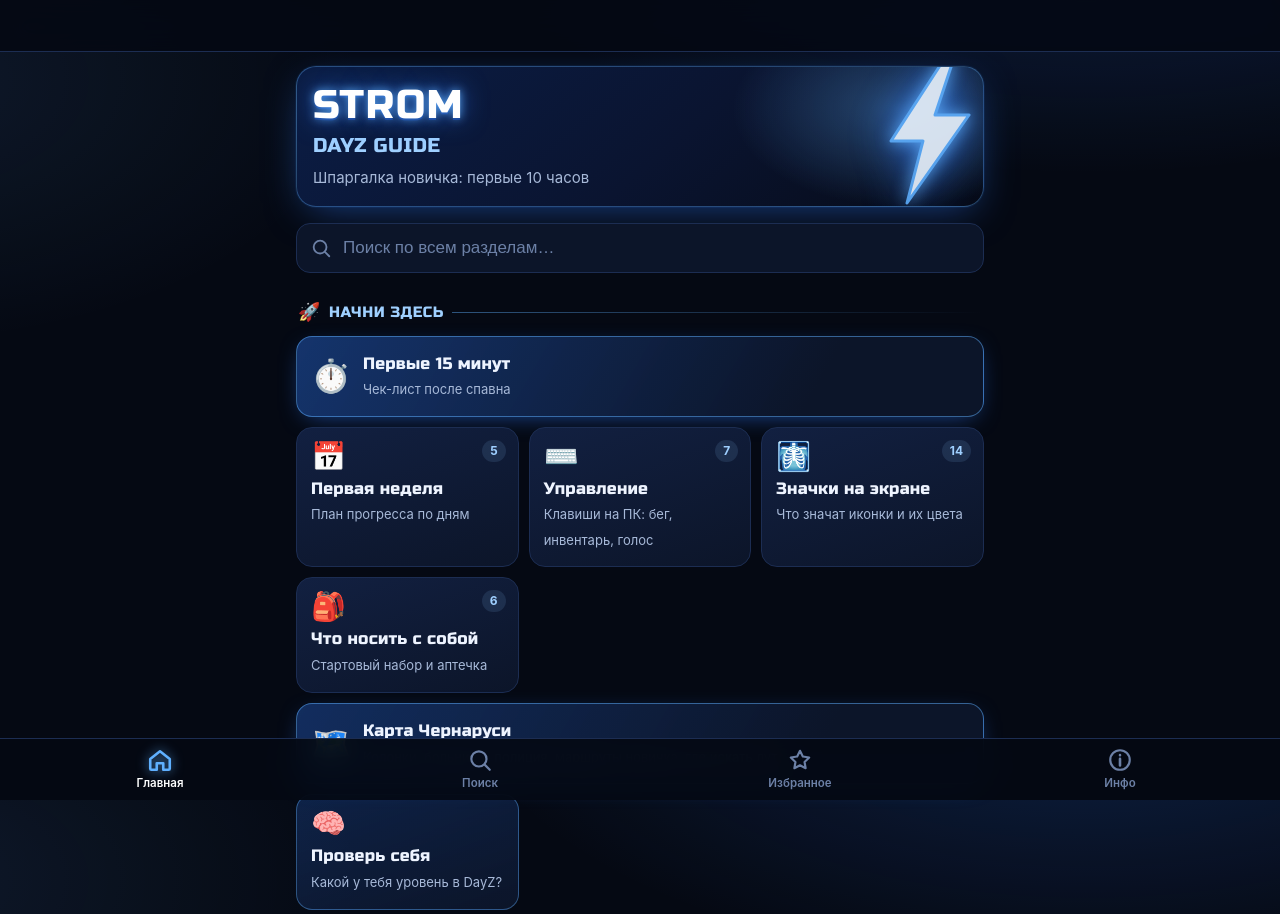
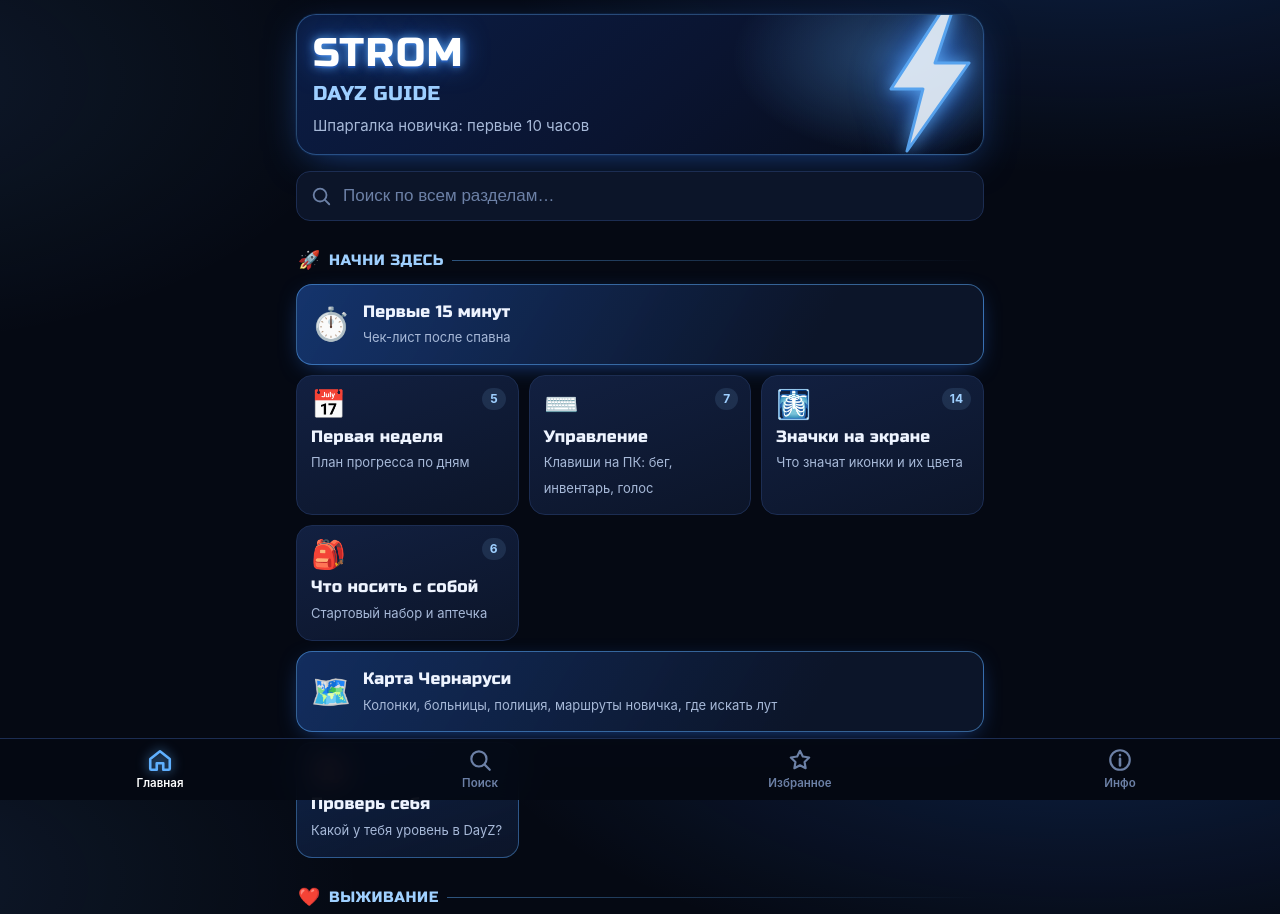
Before and after one commit to bosscc12361-collab/dayz-guide, a plain HTML site: page index.html in a window 1280 px wide. Shown: the top 914 px of the page. Drawn offline with Linux system fonts and the light colour scheme.

Commit message:
Верхняя полоса: на главной убрана, на остальных экранах прячется при прокрутке вниз
Co-Authored-By: Claude Opus 5.5 <noreply@anthropic.com>

```diff
--- a/css/style.css
+++ b/css/style.css
@@ -628,3 +628,10 @@ mark { background: rgba(47,123,255,.35); color: inherit; border-radius: 3px; pad
 .upd-bar button { flex: 0 0 auto; height: 38px; padding: 0 14px; border-radius: 10px; border: 0; background: #fff; color: #0b1a36; font-weight: 700; font-size: 15px; cursor: pointer; }
 .upd-btn { width: 100%; margin: 4px 0 8px; }
 @media (min-width: 600px) { .upd-bar { left: 50%; right: auto; transform: translateX(-50%); width: 440px; } }
+
+/* ---------- верхняя полоса: на главной только подложка под часы, на остальных прячется при прокрутке ---------- */
+.topbar { transition: transform .25s ease, height .2s ease; }
+body.bar-hide .topbar { transform: translateY(calc(-1 * var(--topbar-h))); }
+body.is-home .topbar { height: var(--sat); border-bottom: 0; overflow: hidden; transform: none; }
+body.is-home .topbar > * { display: none; }
+body.is-home .view { padding-top: calc(var(--sat) + 14px); }
--- a/index.html
+++ b/index.html
@@ -13,7 +13,7 @@
   <link rel="manifest" href="manifest.json">
   <link rel="icon" href="icons/icon-192.png" type="image/png">
   <link rel="apple-touch-icon" href="icons/apple-touch-icon.png">
-  <link rel="stylesheet" href="css/style.css?v=20">
+  <link rel="stylesheet" href="css/style.css?v=21">
   <!-- Статистика посещений: Umami (без cookie). Считает только на опубликованном сайте. -->
   <script defer src="https://cloud.umami.is/script.js" data-website-id="3442db5f-1807-4de4-824e-4ab9d953e5e4"
           data-auto-track="false" data-domains="bosscc12361-collab.github.io" id="umami-script"></script>
@@ -52,7 +52,7 @@
 
   <div class="toast" id="toast" role="status" aria-live="polite"></div>
 
-  <script src="js/map.js?v=20"></script>
-  <script src="js/app.js?v=20"></script>
+  <script src="js/map.js?v=21"></script>
+  <script src="js/app.js?v=21"></script>
 </body>
 </html>
--- a/js/app.js
+++ b/js/app.js
@@ -870,6 +870,8 @@
     $title.textContent = tab === 'home' ? '' : title;
     $back.hidden = !showBack;
     document.querySelectorAll('.tab').forEach((t) => t.classList.toggle('active', t.dataset.tab === tab));
+    document.body.classList.toggle('is-home', tab === 'home');
+    document.body.classList.remove('bar-hide');
     document.title = title === 'DayZ Guide' ? 'DayZ Guide' : title + ' · DayZ Guide';
   }
 
@@ -1015,6 +1017,22 @@
       (location.protocol === 'file:' ? 'Файл открыт напрямую (file://). Открой приложение через сайт (GitHub Pages) или локальный сервер.' : 'Проверь подключение и обнови страницу.') + '</div>';
   });
 
+  // ---------- верхняя полоса прячется при прокрутке вниз ----------
+  (() => {
+    let lastY = window.scrollY, ticking = false;
+    window.addEventListener('scroll', () => {
+      if (ticking) return;
+      ticking = true;
+      requestAnimationFrame(() => {
+        const y = window.scrollY, dy = y - lastY;
+        if (y < 40 || dy < -6) document.body.classList.remove('bar-hide');
+        else if (dy > 6) document.body.classList.add('bar-hide');
+        if (Math.abs(dy) > 6) lastY = y;
+        ticking = false;
+      });
+    }, { passive: true });
+  })();
+
   // ---------- обновления приложения ----------
   if ('serviceWorker' in navigator && location.protocol !== 'file:') {
     const hadController = !!navigator.serviceWorker.controller;
--- a/sw.js
+++ b/sw.js
@@ -3,7 +3,7 @@
    чтобы телефоны подхватили обновление.
    Страница (index.html) берётся из сети, если она есть (до 3 секунд), иначе из кэша — так онлайн всегда свежая версия.
    Данные из /data: сначала сохранённая копия, свежая скачивается в фоне. */
-const VERSION = 'v20';
+const VERSION = 'v21';
 const V = VERSION.slice(1);
 const CACHE = 'dayz-guide-' + VERSION;
 const SHELL = [
```
